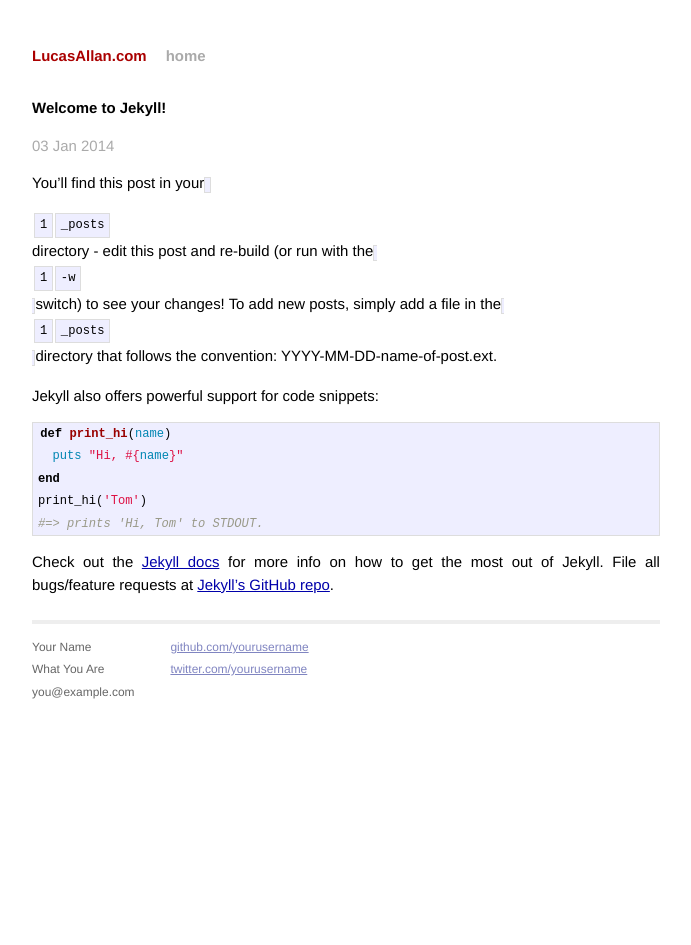
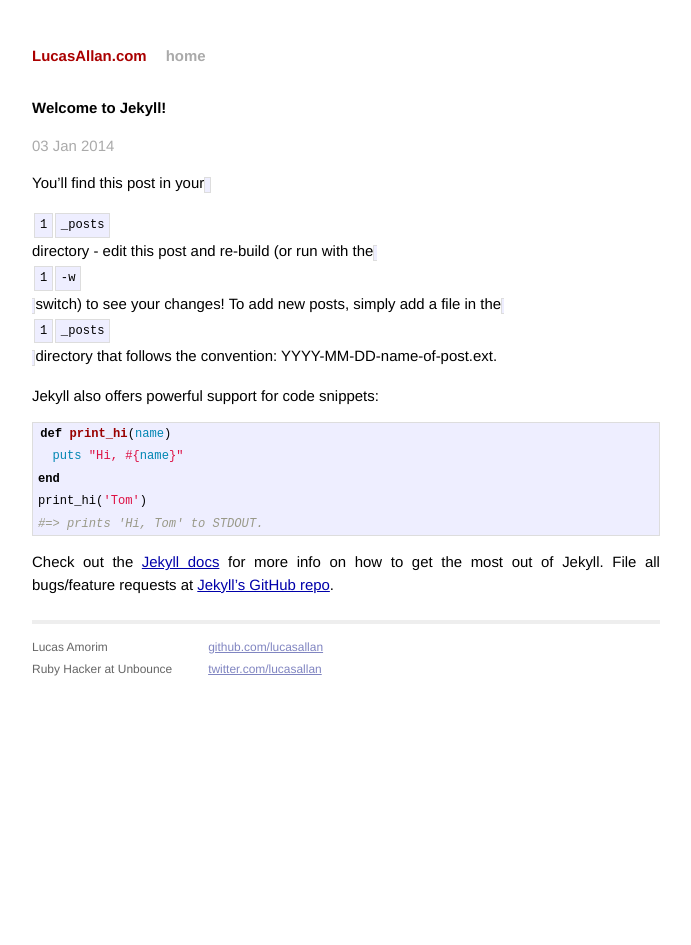
Before and after one commit to lucasallan/sh286.github.io, a Jekyll site: the page built from _posts/2014-01-03-welcome-to-jekyll.markdown, in a window 1280 px wide. Shown: the whole page, without its empty margins (294-985 px from the left). Built offline with Jekyll 4.4.1, drawn with Linux system fonts in a browser that asks for light colours; Markdown is read by kramdown in place of the engine named in the settings.

Commit message:
Added footer information

```diff
--- a/_layouts/default.html
+++ b/_layouts/default.html
@@ -26,15 +26,14 @@
           <div class="footer">
             <div class="contact">
               <p>
-                Your Name<br />
-                What You Are<br />
-                you@example.com
+                Lucas Amorim<br />
+                Ruby Hacker at Unbounce<br />
               </p>
             </div>
             <div class="contact">
               <p>
-                <a href="https://github.com/yourusername">github.com/yourusername</a><br />
-                <a href="https://twitter.com/yourusername">twitter.com/yourusername</a><br />
+                <a href="https://github.com/lucasallan">github.com/lucasallan</a><br />
+                <a href="https://twitter.com/lucasallan">twitter.com/lucasallan</a><br />
               </p>
             </div>
           </div>
```
